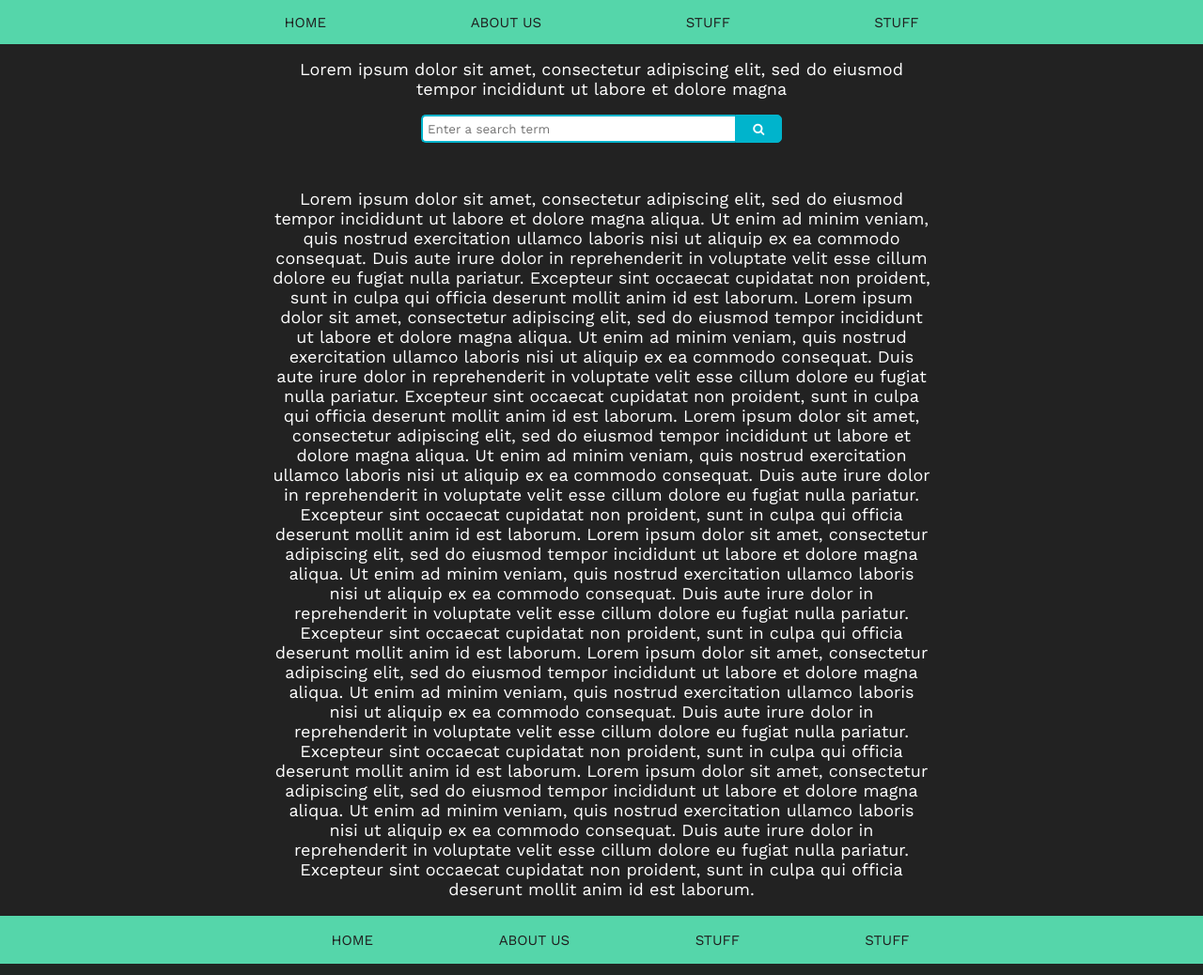
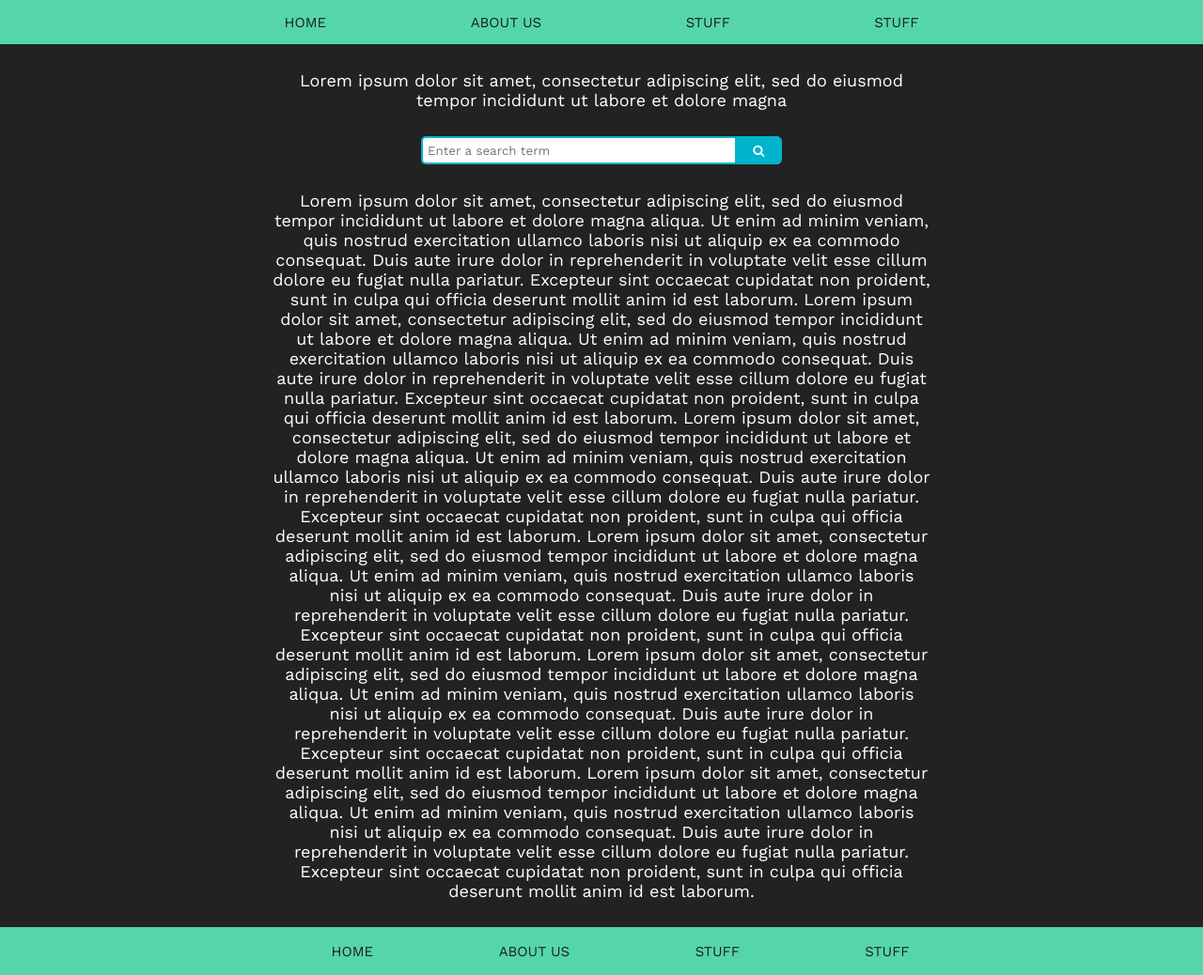
Before and after one commit to kurealnum/non-profit-link, a Flask app: page / in a window 1280 px wide. Shown: the whole page at 94% size. Run offline with Flask 2, Linux system fonts and the light colour scheme; parts of the project's set-up code (start-up, migrations or seed data) failed here and were passed over.

Commit message:
Fixed most HTML/CSS stuff; however I swear on my life that the left part of the nav and the footer are still slightly offset.

```diff
--- a/static/style.css
+++ b/static/style.css
@@ -1,5 +1,5 @@
 @import url('https://fonts.googleapis.com/css?family=Work+Sans:400,600');
-/*Start of all the nav stuff*/
+/*---Start of nav---*/
 
 nav {
   position: relative;
@@ -60,7 +60,7 @@ just too much effort ATM.
 */
 
 
-/*End of all the nav stuff*/
+/*---End of nav---*/
 
 header {
   background-color: var(--primary-color);
@@ -80,7 +80,6 @@ body {
   font-family: 'Work Sans', sans-serif;
   font-weight: 500;
   height: 100%;
-  flex-direction: column;
 }
 
 html {
@@ -90,15 +89,14 @@ html {
 }
 
 /*width for text is 500 px*/
-p {
+.introduction {
   font-size: 18px;
   color: var(--general-text-color);
   text-align: center;
   padding: var(--standard-spacing);
-  max-width: 700px;
+  max-width: var(--standard-width);
   position: static;
-  margin: 0 auto;
-
+  margin: auto;
 }
 
 .main_text_body {
@@ -108,14 +106,15 @@ p {
   max-width: var(--standard-width);
   position: static;
   margin: 0 auto;
-  padding: 18px;
+  padding: var(--standard-spacing);
 }
 
 .search {
   width: 100%;
-  padding-top: 2rem;
-  position: relative;
+  padding-top: var(--standard-spacing);
+  position: static;
   display: flex;
+  padding: 0;
 }
 
 .searchTerm {
@@ -125,7 +124,6 @@ p {
   padding: 5px;
   height: 30px;
   border-radius: 5px 0 0 5px;
-  outline: none;
   color: #0f1112;
   font-family: 'Work Sans', sans-serif;
 }
@@ -148,10 +146,11 @@ p {
 }
 
 .search_bar_wrap {
-  position: relative;
+  position: static;
   width: 30%;
   left: 50%;
-  transform: translate(-50%, -50%);
+  margin: auto;
+  padding: 0;
 }
 
 footer {
@@ -176,7 +175,7 @@ footer li {
 }
 
 footer a {
-  padding: 1rem 4rem;
+  padding: var(--standard-spacing) 4rem;
   color: var(--element-text-color);
   text-decoration: none;
   text-transform: uppercase;
@@ -188,6 +187,6 @@ footer a {
   --secondary-color: #00B4CC;
   --element-text-color: #1f1e1e;
   --general-text-color: #fff;
-  --standard-spacing: 1rem;
+  --standard-spacing: 28px;
   --standard-width: 700px;
 }
--- a/templates/index.html
+++ b/templates/index.html
@@ -7,8 +7,8 @@
   <link rel="stylesheet" href="{{ url_for('static', filename='style.css')}}" type="text/css">
   <link rel="stylesheet" href="https://cdnjs.cloudflare.com/ajax/libs/font-awesome/4.7.0/css/font-awesome.min.css">
   <title>Hello World</title>
+</head>
 
-</head>
 <header>
     <nav>
       <ul>
@@ -22,10 +22,11 @@
 
 <body>
   <!-- double curly brackets means using a variable that has been passed through from flask/python: {{search_query}}-->
-  <p>
+  <div class="introduction">
     Lorem ipsum dolor sit amet, consectetur adipiscing elit,
     sed do eiusmod tempor incididunt ut labore et dolore magna
-  </p>
+  </div>
+
   <!--i'm not doing the actual search function for a long time btw-->
   <div class="search_bar_wrap">
     <form class="search" action="search_home_page" method="POST">
@@ -35,8 +36,8 @@
       <button type="submit" id="search_home_page" class="searchButton"><i class="fa fa-search"></i></button>
     </form>
   </div>
+
   <div class="main_text_body">
-    <p2>
       Lorem ipsum dolor sit amet, consectetur adipiscing elit,
       sed do eiusmod tempor incididunt ut labore et dolore magna
       aliqua. Ut enim ad minim veniam, quis nostrud exercitation
@@ -90,8 +91,9 @@
       esse cillum dolore eu fugiat nulla pariatur. Excepteur sint
       occaecat cupidatat non proident, sunt in culpa qui officia deserunt
       mollit anim id est laborum.
-    </p2>
   </div>
+</body>
+
 <footer>
   <ul>
     <li><a href="https://github.com/kurealnum">Home</a></li>
@@ -100,5 +102,5 @@
     <li><a href="#">Stuff</a></li>
   </ul>
 </footer>
-</body>
+
 </html>
```
